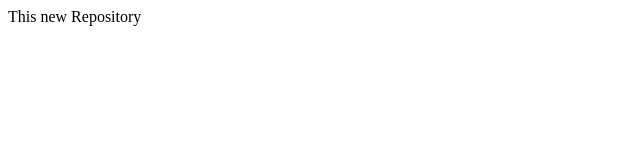
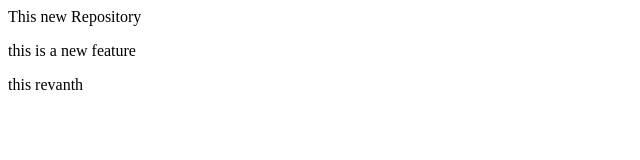
Before and after one commit to nb4765/loacalrepo, a plain HTML site: page index.html in a window 1280 px wide. Shown: the whole page, without its empty margins (0-640 px from the left). Drawn offline with Linux system fonts and the light colour scheme.

Commit message:
index.html

```diff
--- a/index.html
+++ b/index.html
@@ -1 +1,3 @@
 <p>This new Repository</p>
+<p>this is a new feature </p>
+<p>this revanth</p>
```
